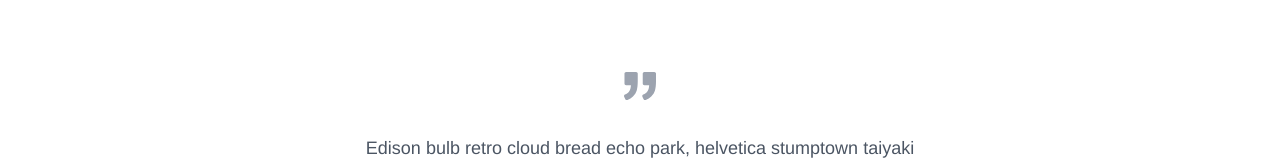
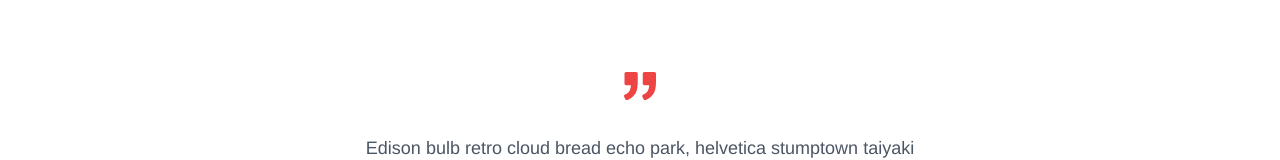
Before and after one commit to jocvegar/picaflor, a Vue app: page /about in a window 1280 px wide. Shown: the part 130-290 px from the top of the page. Built offline with nearby package versions, Linux system fonts and the light colour scheme.

Commit message:
change quote color

```diff
--- a/src/views/About.vue
+++ b/src/views/About.vue
@@ -5,7 +5,7 @@
         <svg
           xmlns="http://www.w3.org/2000/svg"
           fill="currentColor"
-          class="inline-block w-8 h-8 text-gray-400 mb-8"
+          class="inline-block w-8 h-8 text-red-500 mb-8"
           viewBox="0 0 975.036 975.036"
         >
           <path
```
